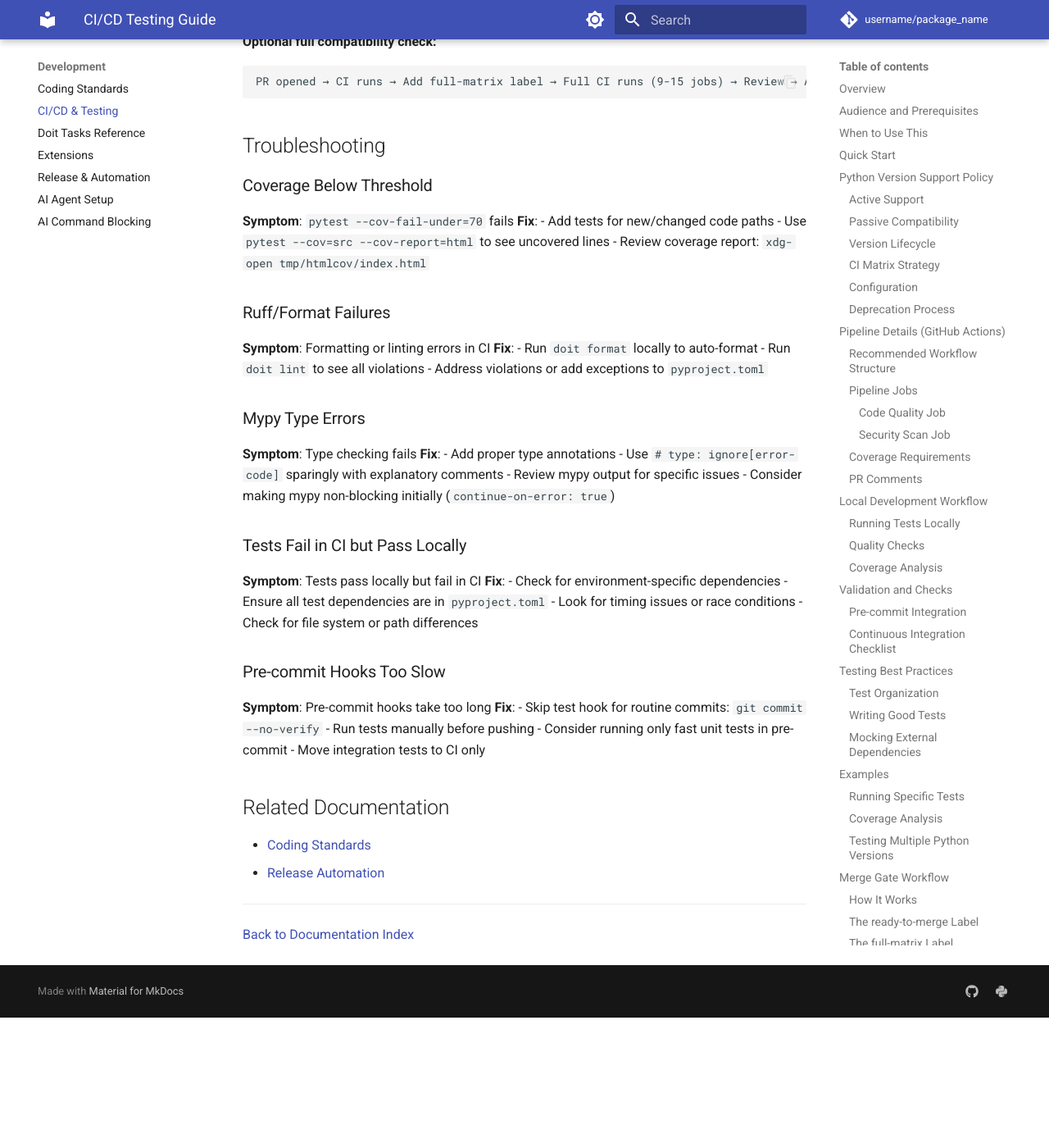
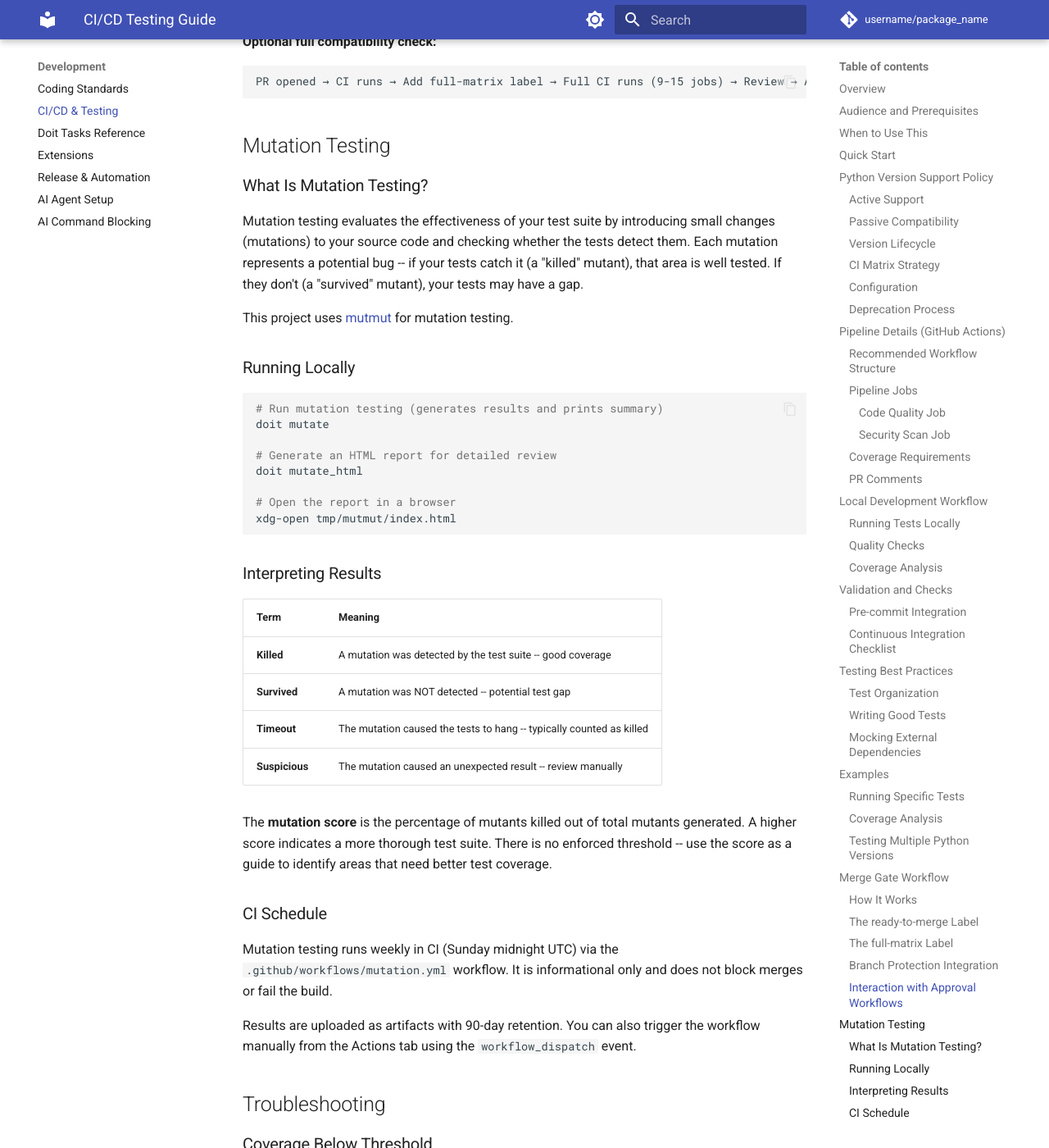
Before and after one commit to endavis/pyproject-template, an MkDocs documentation site: the page built from docs/development/ci-cd-testing.md, in a window 1280 px wide and 1400 px high, scrolled down 12091 px. Shown: the whole window at 82% size. Built offline with MkDocs 1.6.1 and Material for MkDocs 9.7.7, drawn with Linux system fonts in a browser that asks for light colours; comment, search, counter and statistics services are not loaded; before the commit the page ends 13332 px from its top, so only the background shows below that.

Commit message:
feat: add mutation testing with mutmut (merges PR #273, addresses #96)
Co-authored-by: Claude Opus 4.6 <noreply@anthropic.com>

````diff
--- a/docs/development/ci-cd-testing.md
+++ b/docs/development/ci-cd-testing.md
@@ -586,6 +586,44 @@ PR opened → CI runs (6 jobs) → Review/Approval → Add ready-to-merge label
 PR opened → CI runs → Add full-matrix label → Full CI runs (9-15 jobs) → Review → Add ready-to-merge → Merge
 ```
 
+## Mutation Testing
+
+### What Is Mutation Testing?
+
+Mutation testing evaluates the effectiveness of your test suite by introducing small changes (mutations) to your source code and checking whether the tests detect them. Each mutation represents a potential bug -- if your tests catch it (a "killed" mutant), that area is well tested. If they don't (a "survived" mutant), your tests may have a gap.
+
+This project uses [mutmut](https://mutmut.readthedocs.io/) for mutation testing.
+
+### Running Locally
+
+```bash
+# Run mutation testing (generates results and prints summary)
+doit mutate
+
+# Generate an HTML report for detailed review
+doit mutate_html
+
+# Open the report in a browser
+xdg-open tmp/mutmut/index.html
+```
+
+### Interpreting Results
+
+| Term | Meaning |
+|------|---------|
+| **Killed** | A mutation was detected by the test suite -- good coverage |
+| **Survived** | A mutation was NOT detected -- potential test gap |
+| **Timeout** | The mutation caused the tests to hang -- typically counted as killed |
+| **Suspicious** | The mutation caused an unexpected result -- review manually |
+
+The **mutation score** is the percentage of mutants killed out of total mutants generated. A higher score indicates a more thorough test suite. There is no enforced threshold -- use the score as a guide to identify areas that need better test coverage.
+
+### CI Schedule
+
+Mutation testing runs weekly in CI (Sunday midnight UTC) via the `.github/workflows/mutation.yml` workflow. It is informational only and does not block merges or fail the build.
+
+Results are uploaded as artifacts with 90-day retention. You can also trigger the workflow manually from the Actions tab using the `workflow_dispatch` event.
+
 ## Troubleshooting
 
 ### Coverage Below Threshold
--- a/pyproject.toml
+++ b/pyproject.toml
@@ -47,6 +47,7 @@ dev = [
     "vulture>=2.11",
     "radon>=6.0",
     "pytest-benchmark>=4.0",
+    "mutmut>=3.0",
 ]
 security = [
     "pip-audit>=2.6",
@@ -230,6 +231,11 @@ ignore_decorators = [
     "@abstractmethod",
 ]
 
+[tool.mutmut]
+paths_to_mutate = "src/"
+tests_dir = "tests/"
+runner = "uv run python -m pytest -x --assert=plain"
+
 [tool.commitizen]
 name = "cz_conventional_commits"
 version = "0.0.0"
````
Also changed, not shown: 3 other files.
